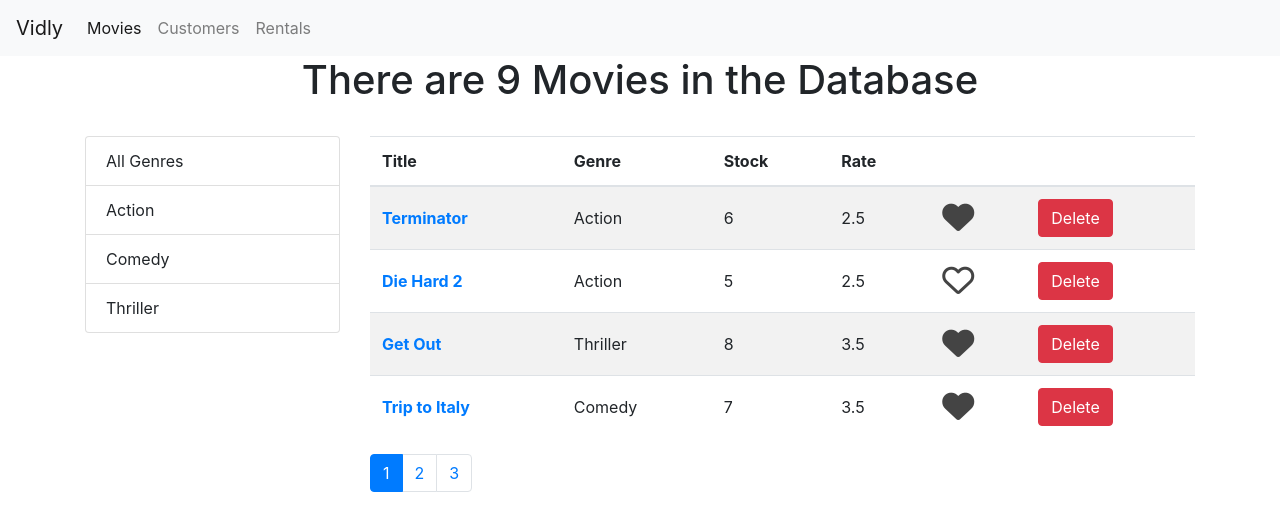
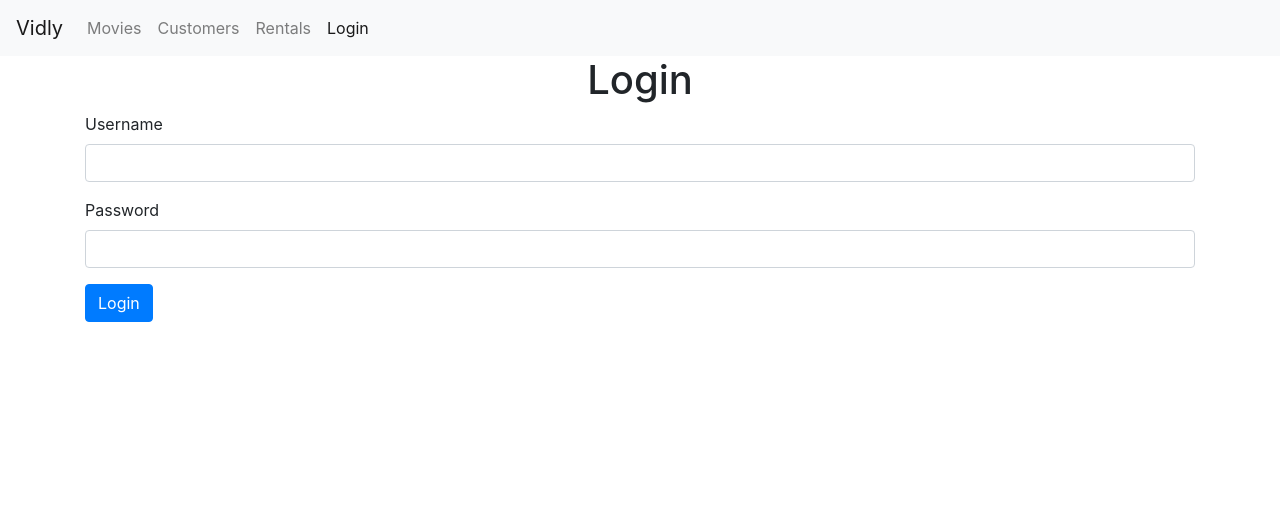
Before and after one commit to jasonlord/VidlyAppFrontEnd, a React (Create React App) app: page /login in a window 1280 px wide. Before the commit this address led to /movies. Shown: the top 530 px of the page. Built offline with nearby package versions, Linux system fonts and the light colour scheme.

Commit message:
added a login button and login form

```diff
--- a/src/App.js
+++ b/src/App.js
@@ -5,11 +5,12 @@
 import Rentals from "./components/rentals";
 import NotFound from "./components/notFound";
 import MovieForm from "./components/movieForm";
+import LoginForm from "./components/loginForm";
 
 import NavBar from "./components/navbar";
 
+import { Route } from "react-router-dom";
 import { BrowserRouter, Switch, Redirect } from "react-router-dom";
-import { Route } from "react-router-dom";
 
 function App() {
   return (
@@ -17,6 +18,7 @@
       <React.Fragment>
         <NavBar />
         <Switch>
+          <Route path="/login" component={LoginForm} />
           <Route path="/movies/:id" component={MovieForm}></Route>
           <Route path="/movies" component={Movies} />
           <Route path="/customers" component={Customers} />
--- /dev/null
+++ b/src/components/loginForm.jsx
@@ -0,0 +1,24 @@
+import React, { Component } from "react";
+
+class LoginForm extends Component {
+  render() {
+    return (
+      <div className="container containter-sm">
+        <h1>Login</h1>
+        <form>
+          <div className="form-group">
+            <label htmlFor="username">Username</label>
+            <input id="username" type="text" className="form-control" />
+          </div>
+          <div className="form-group">
+            <label htmlFor="password">Password</label>
+            <input id="password" type="text" className="form-control" />
+          </div>
+          <button className="btn btn-primary">Login</button>
+        </form>
+      </div>
+    );
+  }
+}
+
+export default LoginForm;
--- a/src/components/navbar.jsx
+++ b/src/components/navbar.jsx
@@ -36,6 +36,11 @@
               Rentals
             </NavLink>
           </li>
+          <li className="nav-item">
+            <NavLink className="nav-link" to="/login">
+              Login
+            </NavLink>
+          </li>
         </ul>
       </div>
     </nav>
```
